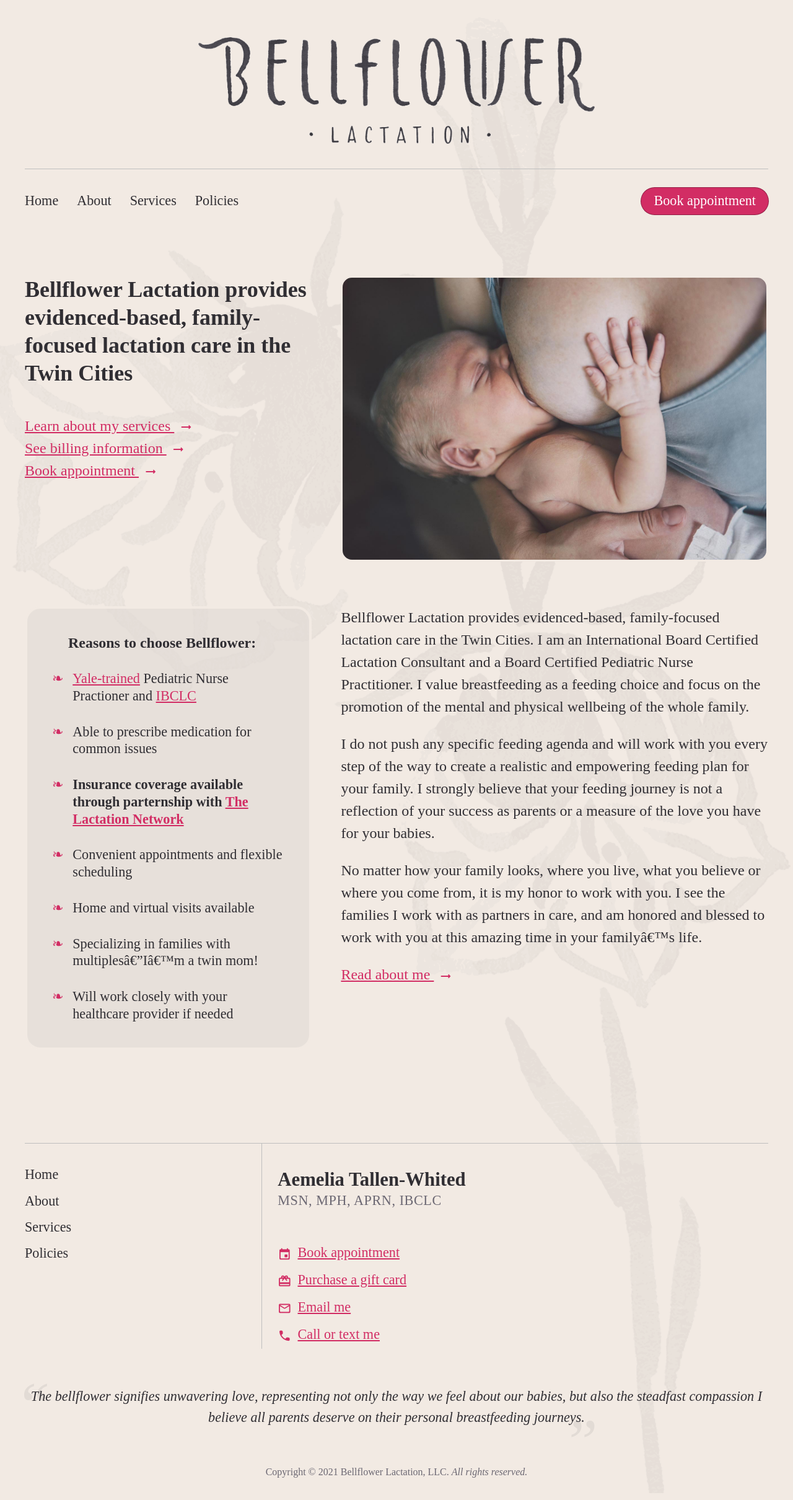
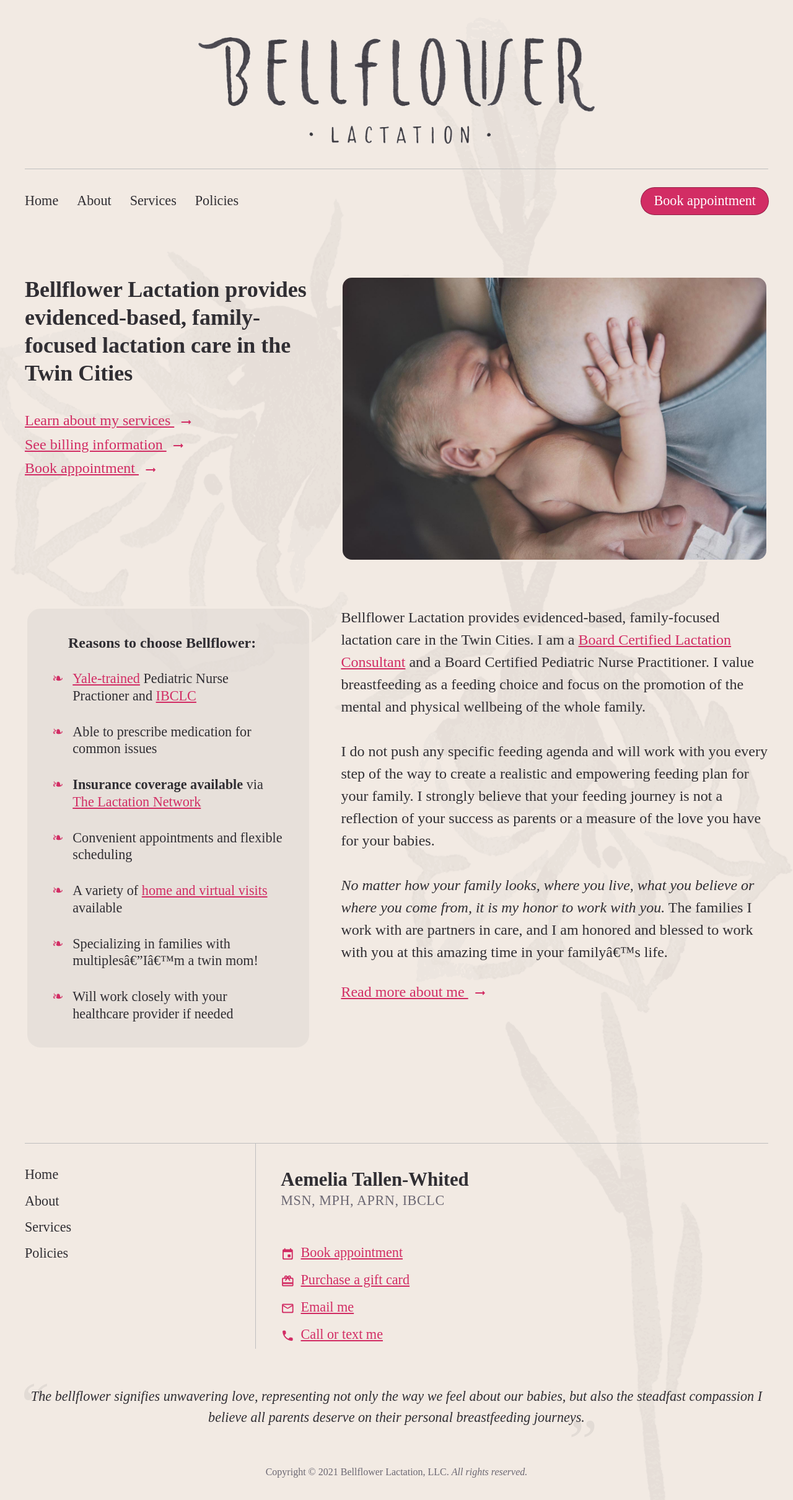
Before and after one commit to bellflowerlactation/bellflower, a Jekyll site: the page built from index.html, in a window 1280 px wide. Shown: the whole page at 62% size. Built offline with Jekyll 4.4.1, drawn with Linux system fonts in a browser that asks for light colours; nearby versions of some CDN libraries; some web fonts are replaced.

Commit message:
Add additional links and tweak copy on homepage

```diff
--- a/_includes/footer.html
+++ b/_includes/footer.html
@@ -17,7 +17,7 @@
                 </a>
             </li>
             <li class="link-item">
-                <a href="https://squareup.com/gift/ML4R1SSZJNDAH/order/">
+                <a href="https://squareup.com/gift/ML5R1SSZJNDAH/order">
                     <span class="material-icons-round u-mr:2">card_giftcard</span>Purchase a gift card
                 </a>
             </li>
--- a/assets/css/bellflower.css
+++ b/assets/css/bellflower.css
@@ -84,10 +84,11 @@ img {
 
 main { font-size: var(--ms-root-step-3); }
 
-p { margin-top: 0; }
+p { margin: 0 0 1.5em 0; }
 
 ul {
     list-style: none;
+    line-height: 0;
     margin: 0;
     padding: 0;
 }
@@ -226,10 +227,8 @@ small { font-size: var(--ms-root-step-1); }
     .header,
     .footer { column-gap: calc(var(--grid-unit) * 4); }
 
-    .fleuron li:not(:last-child) {
-        margin-bottom: calc(var(--grid-unit) * 4);
-    }
-
+    .fleuron li:not(:last-child) { margin-bottom: calc(var(--grid-unit) * 4); }
+    .sidebar-panel { padding: calc(var(--grid-unit) * 6); }
 }
 
 /* Header styles
@@ -413,7 +412,7 @@ small { font-size: var(--ms-root-step-1); }
 .footer .nav {
     display: grid;
     grid-column: 1 / 7;
-    column-gap: inherit;
+    column-gap: calc(var(--grid-unit) * 8);
     grid-template-columns: repeat(6, 1fr);
 }
 
@@ -489,8 +488,12 @@ small { font-size: var(--ms-root-step-1); }
 @media screen and (max-width: 40rem) {
 
     .footer {
-        margin-top: calc(var(--grid-unit) * 15);
+        margin-top: calc(var(--grid-unit) * 10);
         row-gap: calc(var(--grid-unit) * 8);
+    }
+
+    .footer .nav {
+        column-gap: calc(var(--grid-unit) * 4);
     }
 
     .footer .nav-list,
@@ -541,6 +544,7 @@ small { font-size: var(--ms-root-step-1); }
 .u-rg\3A 20 { row-gap: calc(var(--grid-unit) * 20); }
 
 
+.u-mb\3A 4 { margin-bottom: calc(var(--grid-unit) * 4); }
 .u-mb\3A 8 { margin-bottom: calc(var(--grid-unit) * 8); }
 .u-ml\3A 2 { margin-left: calc(var(--grid-unit) * 2); }
 .u-mr\3A 2 { margin-right: calc(var(--grid-unit) * 2); }
--- a/index.html
+++ b/index.html
@@ -7,13 +7,13 @@ title: "Home"
     <div class="intro-heading u-gc:1/6 u-md-gc:1/13">
         <h1 class="u-mb:8">Bellflower Lactation provides evidenced-based, family-focused lactation care in the Twin Cities</h1>
         <ul>
-            <li>
+            <li class="u-mb:4">
                 <a href="/services">
                     Learn about my services
                     <span class="material-icons-round u-ml:2">arrow_right_alt</span>
                 </a>
             </li>
-            <li>
+            <li class="u-mb:4">
                 <a href="/services#billing-info">
                     See billing information
                     <span class="material-icons-round u-ml:2">arrow_right_alt</span>
@@ -38,7 +38,7 @@ title: "Home"
 <div class="content u-gc:6/13 u-md-gc:1/13">
     <p>
         Bellflower Lactation provides evidenced-based, family-focused lactation care in the
-        Twin Cities. I am an International Board Certified Lactation Consultant and a Board Certified
+        Twin Cities. I am a <a href="https://iblce.org/about-iblce/">Board Certified Lactation Consultant</a> and a Board Certified
         Pediatric Nurse Practitioner. I value breastfeeding as a feeding choice and focus on the promotion of
         the mental and physical wellbeing of the whole family.
     </p>
@@ -49,14 +49,14 @@ title: "Home"
         have for your babies.
     </p>
     <p>
-        No matter how your family looks, where you live, what you believe or where you come
-        from, it is my honor to work with you. I see the families I work with as partners in care,
-        and am honored and blessed to work with you at this amazing time in your family’s life.
+        <em>No matter how your family looks, where you live, what you believe or where you come
+        from, it is my honor to work with you.</em> The families I work with are partners in care,
+        and I am honored and blessed to work with you at this amazing time in your family’s life.
     </p>
     <ul>
         <li>
             <a href="/about">
-                Read about me
+                Read more about me
                 <span class="material-icons-round u-ml:2">arrow_right_alt</span>
             </a>
         </li>
@@ -69,9 +69,9 @@ title: "Home"
         <ul class="fleuron">
             <li><a href="https://nursing.yale.edu/">Yale-trained</a> Pediatric Nurse Practioner and <a class="u-ws:nw" href="https://iblce.org/about-iblce/">IBCLC</a></li>
             <li>Able to prescribe medication for common issues</li>
-            <li><strong>Insurance coverage available through parternship with <a href="https://lactationnetwork.com/about">The Lactation Network</a></strong></li>
+            <li><strong>Insurance coverage available</strong> via <a href="https://lactationnetwork.com/about">The Lactation Network</a></li>
             <li>Convenient appointments and flexible scheduling</li>
-            <li>Home and virtual visits available</li>
+            <li>A variety of <a href="/services">home and virtual visits</a> available</li>
             <li>Specializing in families with multiples—I’m a twin mom!</li>
             <li>Will work closely with your healthcare provider if needed</li>
         </ul>
```
